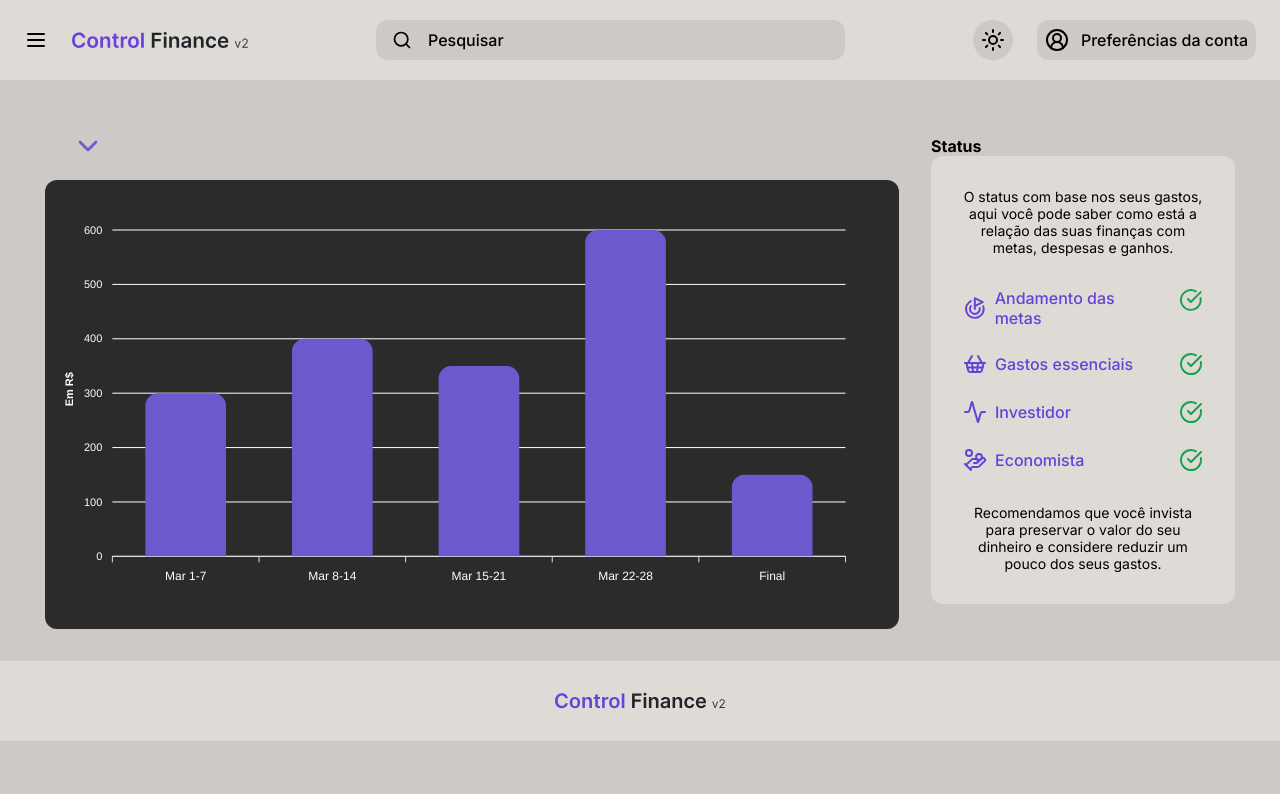
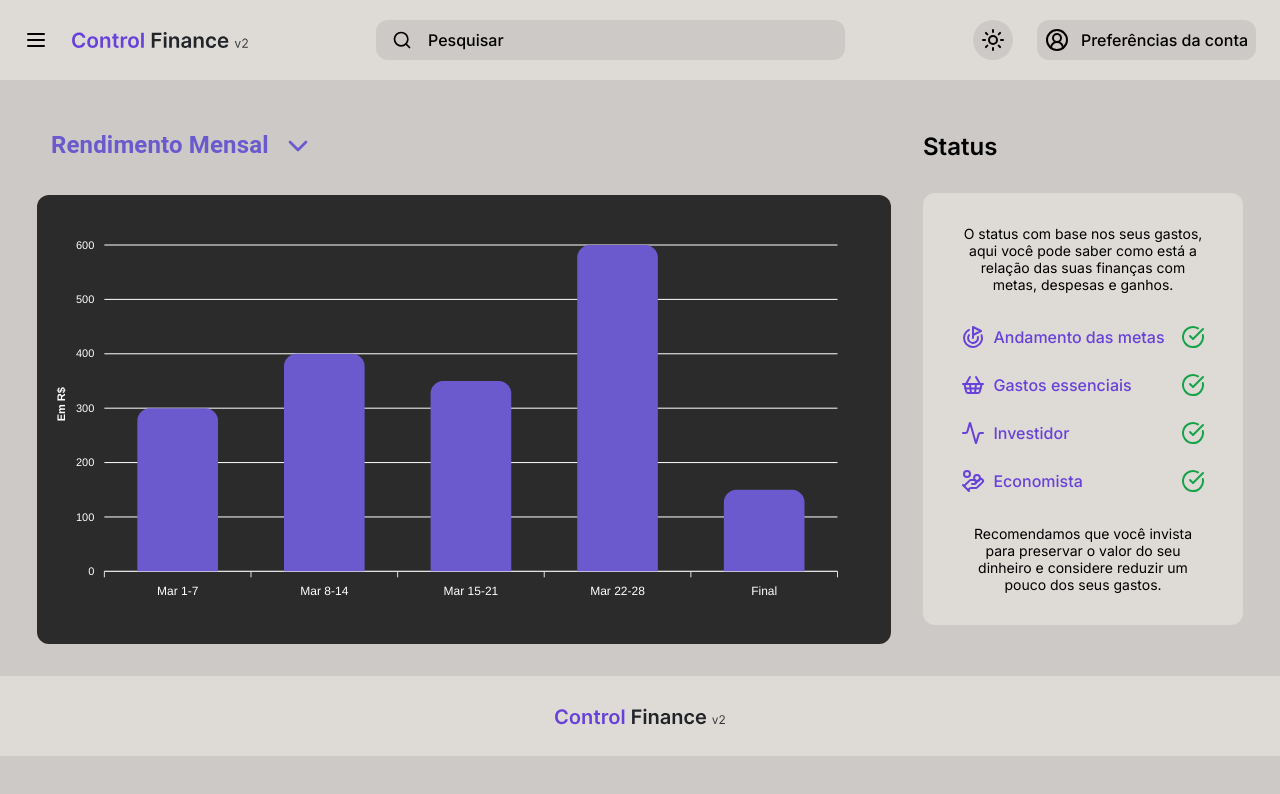
Before and after one commit to ismael-henrique-dev/Control-Finance-v2-Frontend, a React (Vite) app: page /rendimento in a window 1280 px wide. Shown: the top 794 px of the page. Built offline with nearby package versions, Linux system fonts and the light colour scheme.

Commit message:
Updated rendiment page

```diff
--- a/src/components/Cards/AccountCard/index.tsx
+++ b/src/components/Cards/AccountCard/index.tsx
@@ -6,6 +6,7 @@ import {
   ButtonAdd,
   SummaryType,
 } from "./styles"
+import { ModalBase } from "../../ModalBase"
 
 interface AccountCardProps {
   isPageAccounts: boolean
@@ -47,6 +48,7 @@ export function AccountCard({ isPageAccounts }: AccountCardProps) {
           <span>R$ 100,00</span>
         </SummaryType>
       </AccountSummary>
+      <ModalBase open={false} />
     </AccountCardConatiner>
   )
 }
--- /dev/null
+++ b/src/components/ModalBase/index.tsx
@@ -0,0 +1,29 @@
+import { ArrowLeft } from "lucide-react";
+import { ModalContainer, ModalGlobal, ModalHeader } from "./styles";
+
+interface ModalBaseProps {
+  open: boolean
+  handleClose?: () => void
+}
+
+export function ModalBase({open, handleClose}:ModalBaseProps) {
+  return (
+    <ModalGlobal open={open} onClose={handleClose}>
+      <ModalContainer>
+        <ModalHeader>
+          <button>
+            <ArrowLeft size={20} />
+            <span>Voltar</span>
+          </button>
+          <div>
+            <label htmlFor="">Valor inicial: </label>
+            <input type="text" value="R$ 0,00"/>
+          </div>
+        </ModalHeader>
+        <section>
+
+        </section>
+      </ModalContainer>
+    </ModalGlobal>
+  )
+}
--- /dev/null
+++ b/src/components/ModalBase/styles.ts
@@ -0,0 +1,58 @@
+import styled from "styled-components"
+import Modal from "@mui/material/Modal"
+
+export const ModalGlobal = styled(Modal)`
+  display: flex;
+  justify-content: center;
+  align-items: center;
+`
+
+export const ModalHeader = styled.header`
+  display: flex;
+  justify-content: center;
+  align-items: start;
+  flex-direction: column;
+  /* height: 6rem; */
+  background-color: ${(props) => props.theme.primary};
+  padding: 1rem 1.25rem;
+  gap: 1.5rem;
+  border-top-left-radius: 12px;
+  border-top-right-radius: 12px;
+
+  button {
+    display: flex;
+    align-items: center;
+    gap: 0.5rem;
+    color: ${(props) => props.theme.white};
+    background-color: transparent;
+    border: 0;
+    cursor: pointer;
+    font-weight: 600;
+    font-size: 0.875rem;
+  }
+
+  div {
+    display: flex;
+    align-items: center;
+    gap: 0.75rem;
+    font-size: 1.25rem;
+    font-weight: 600;
+    color: ${(props) => props.theme.white};
+
+    input {
+      flex: 1;
+      background-color: transparent;
+      border: 0;
+      font-size: 1.25rem;
+      font-weight: 600;
+      color: ${(props) => props.theme.white};
+    }
+  }
+`
+
+export const ModalContainer = styled.section`
+  width: 30rem;
+  min-height: 23.75rem;
+  background-color: ${(props) => props.theme.green};
+  border-radius: 12px;
+`
--- a/src/pages/FinancialIncome/CardStatus/styles.ts
+++ b/src/pages/FinancialIncome/CardStatus/styles.ts
@@ -9,7 +9,8 @@ export const CardStatusContainer = styled.div`
   gap: 2rem;
   background-color: ${(props) => props.theme.primaryGray};
   border-radius: 12px;
-  min-width: 304px;
+  min-width: 20rem;
+  /* margin-top: 2rem; */
 
   p {
     color: ${(props) => props.theme.text};
--- a/src/pages/FinancialIncome/Select/index.tsx
+++ b/src/pages/FinancialIncome/Select/index.tsx
@@ -1,68 +1,67 @@
 import React from "react"
-import { Select, MenuItem, SelectChangeEvent } from "@mui/material"
-import { styled } from "@mui/system"
+import { SelectChangeEvent } from "@mui/material"
+
 import { ChevronDown } from "lucide-react"
+import { StyledMenuItem, StyledMenuProps, StyledSelect } from "./styles"
 
-const StyledSelect = styled(Select)`
-  background-color: transparent; // Adicione esta linha
-  .MuiSelect-select {
-    color: #6a5acd;
-    font-weight: 600;
-    font-size: 1.5rem;
-    display: flex;
-    align-items: center;
-    justify-content: center;
-    gap: 80px;
-  }
+// const StyledSelect = styled(Select)`
+//   .MuiSelect-select {
+//     color: #6a5acd;
+//     font-weight: 600;
+//     font-size: 1.5rem;
+//     display: flex;
+//     align-items: center;
+//     justify-content: center;
+//     gap: 80px;
+//   }
 
-  .MuiOutlinedInput-notchedOutline {
-    border: none;
-  }
+//   .MuiOutlinedInput-notchedOutline {
+//     border: none;
+//   }
 
-  .MuiSelect-icon {
-    color: #6a5acd;
-    width: 2rem;
-    height: 2rem;
-    display: flex;
-    margin-top: -8px;
-    margin-right: -20px;
-  }
+//   .MuiSelect-icon {
+//     color: #6a5acd;
+//     width: 2rem;
+//     height: 2rem;
+//     display: flex;
+//     margin-top: -8px;
+//     margin-right: -20px;
+//   }
+// `
 
-  &.MuiSelect-root {
-    padding: 10px;
-    border-radius: 8px;
-    color: #37305f;
-    font-size: 16px;
-    background-color: transparent; // Adicione esta linha
+// const StyledMenuItem = styled(MenuItem)`
+//   color: #6a5acd;
+//   background-color: transparent;
 
-    ul {
-      background-color: #333;
-    }
+//   &:focus {
+//     background-color: #6a5acd;
+//   }
 
-    &:focus {
-      background-color: #333;
-      border-radius: 8px;
-    }
-  }
-`
+//   &:hover {
+//     background-color: #5549a7;
+//   }
 
-const StyledMenuItem = styled(MenuItem)`
-  color: #6a5acd;
-  background-color: #333;
-  background-color: transparent; // Adicione esta linha
-  &:hover,
-  &:focus {
-    background-color: #6a5acd;
-  }
+//   &.Mui-selected {
+//     background-color: #6a5acd;
+//     color: #fff;
+//   }
+// `
 
-  &.Mui-selected {
-    background-color: #6a5acd;
-    color: #fff;
-  }
-`
+// const StyledMenuProps = {
+//   PaperProps: {
+//     style: {
+//       backgroundColor: "#000", // Definir o fundo do menu como preto
+//     },
+//   },
+//   MenuListProps: {
+//     style: {
+//       backgroundColor: "#000", // Definir o fundo da lista como preto
+//     },
+//   },
+// }
 
 export function CustomSelect() {
-  const [value, setValue] = React.useState<string>("")
+  const [value, setValue] = React.useState<string>("mensal")
 
   const handleChange = (event: SelectChangeEvent) => {
     setValue(event.target.value as string)
@@ -74,7 +73,7 @@ export function CustomSelect() {
       onChange={handleChange}
       displayEmpty
       IconComponent={ChevronDown}
-
+      MenuProps={StyledMenuProps}
     >
       <StyledMenuItem value="mensal">Rendimento Mensal</StyledMenuItem>
       <StyledMenuItem value="anual">Rendimento Anual</StyledMenuItem>
--- /dev/null
+++ b/src/pages/FinancialIncome/Select/styles.ts
@@ -0,0 +1,63 @@
+import { Select, MenuItem } from "@mui/material"
+import { styled } from "styled-components"
+import { styled as muiStyled } from "@mui/system"
+
+export const StyledSelect = styled(Select)`
+  .MuiSelect-select {
+    color: #6a5acd;
+    font-weight: 600;
+    font-size: 1.5rem;
+    display: flex;
+    align-items: center;
+    justify-content: center;
+    gap: 80px;
+    padding-bottom: 0;
+    /* margin-top: -12px; */
+    /* margin-bottom: 1rem; */
+  }
+
+  .MuiOutlinedInput-notchedOutline {
+    border: none;
+  }
+
+  .MuiSelect-icon {
+    color: #6a5acd;
+    width: 2rem;
+    height: 2rem;
+    display: flex;
+    margin-right: -20px;
+  }
+`
+
+export const StyledMenuItem = muiStyled(MenuItem)`
+  color: #6a5acd;
+  background-color: transparent;
+
+  &:focus {
+    background-color: #6a5acd;
+  }
+
+  &:hover {
+    background-color: #5549a7;
+  }
+
+  &.Mui-selected {
+    background-color: #6a5acd;
+    color: #fff;
+  }
+`
+
+export const StyledMenuProps = {
+  PaperProps: {
+    style: {
+      backgroundColor: "#fff",
+     // Definir o fundo do menu como preto
+    },
+  },
+  MenuListProps: {
+    style: {
+      backgroundColor: "#fff",
+   // Definir o fundo da lista como preto
+    },
+  },
+}
--- a/src/pages/FinancialIncome/styles.ts
+++ b/src/pages/FinancialIncome/styles.ts
@@ -9,4 +9,17 @@ export const FinancialIncomeContainer = styled.main`
   padding: 0;
   margin: 2rem auto;
   gap: 2rem;
+
+  section > strong {
+    font-size: 1.5rem;
+    font-weight: 600;
+    color: ${props => props.theme.text};
+  }
+
+  section {
+    display: flex;
+    flex-direction: column;
+    align-items: start;
+    gap: 2rem;
+  }
 `
```
Also changed, not shown: src/components/ModalBase/SelectField/index.tsx (added).
